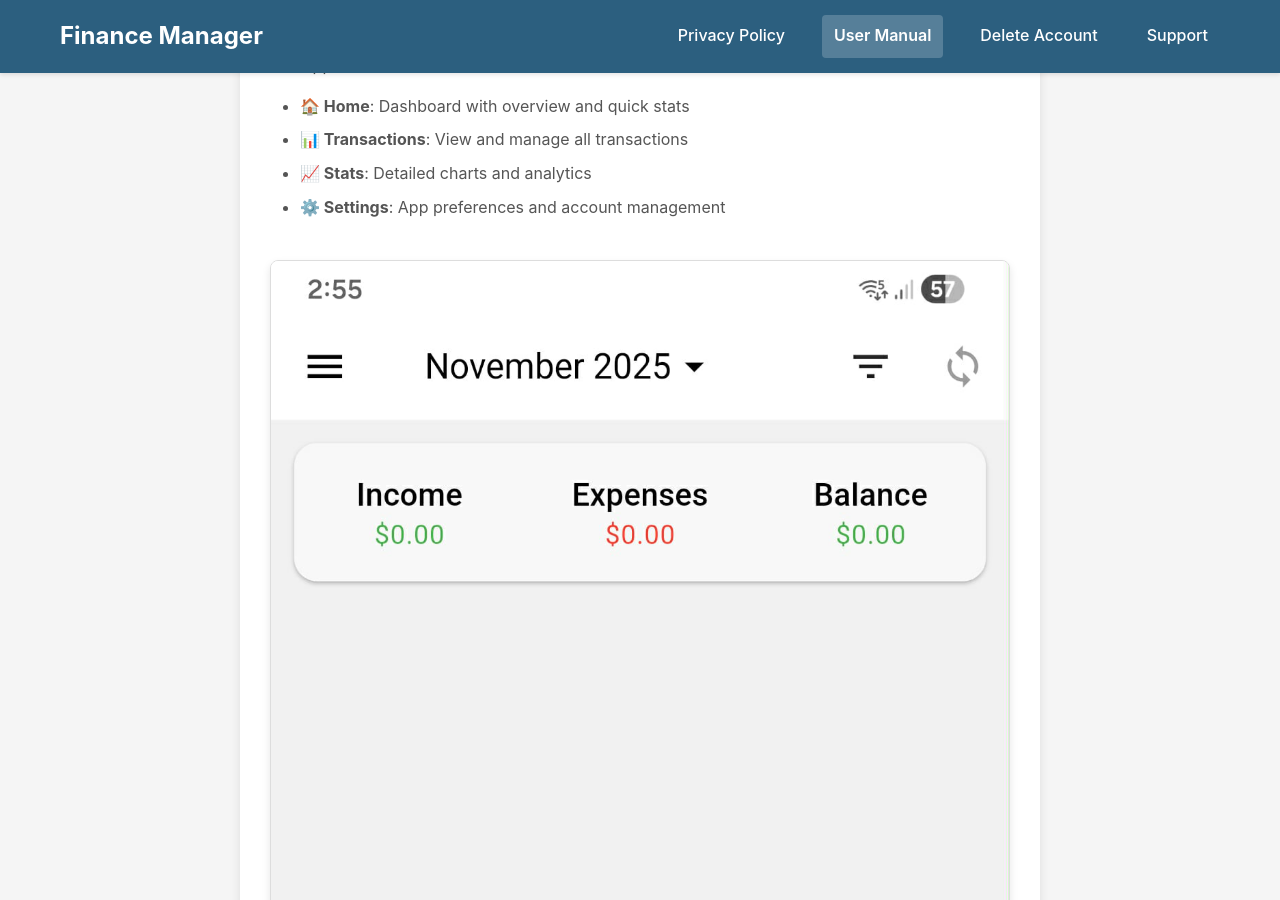
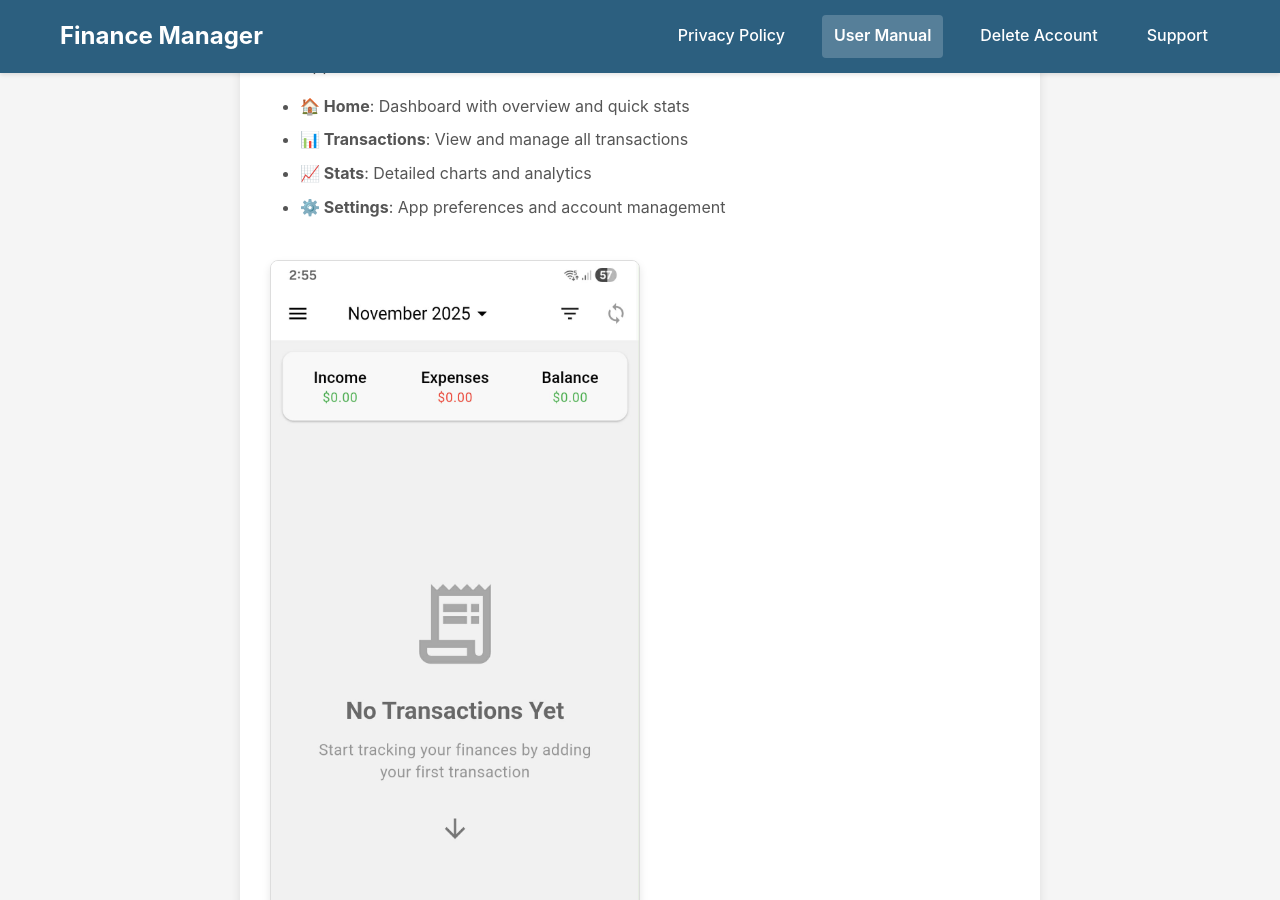
Before and after one commit to aethersolutionsph/finance-manager-user-manual, a Jekyll site: the page built from index.md, in a window 1280 px wide and 900 px high, scrolled down 2090 px. Built offline with Jekyll 4.4.1, drawn with Linux system fonts in a browser that asks for light colours.

Commit message:
Reduce screenshot size to 50% width

```diff
--- a/index.md
+++ b/index.md
@@ -84,7 +84,7 @@ The app has **4 main tabs** at the bottom:
 - **⚙️ Settings**: App preferences and account management
 
 <!-- Screenshot: Welcome screen with navigation tabs -->
-<img src="assets/images/screenshots/home-dashboard.png" alt="App Navigation" style="max-width: 100%; height: auto; border: 1px solid #ddd; border-radius: 8px; margin: 20px 0;">
+<img src="assets/images/screenshots/home-dashboard.png" alt="App Navigation" style="max-width: 50%; height: auto; border: 1px solid #ddd; border-radius: 8px; margin: 20px 0;">
 <!-- *Main navigation showing the 4 tabs at the bottom* -->
 
 ---
@@ -92,7 +92,7 @@ The app has **4 main tabs** at the bottom:
 ## Home Dashboard
 
 <!-- Screenshot: Full home dashboard view -->
-<img src="assets/images/screenshots/home-dashboard.png" alt="Home Dashboard" style="max-width: 100%; height: auto; border: 1px solid #ddd; border-radius: 8px; margin: 20px 0;">
+<img src="assets/images/screenshots/home-dashboard.png" alt="Home Dashboard" style="max-width: 50%; height: auto; border: 1px solid #ddd; border-radius: 8px; margin: 20px 0;">
 <!-- *Home screen showing accounts, transactions, and quick action button* -->
 
 ### What You See
@@ -144,7 +144,7 @@ The app has **4 main tabs** at the bottom:
 ### Adding a Transaction
 
 <!-- Screenshot: Add transaction form -->
-<img src="assets/images/screenshots/add-transaction.png" alt="Add Transaction" style="max-width: 100%; height: auto; border: 1px solid #ddd; border-radius: 8px; margin: 20px 0;">
+<img src="assets/images/screenshots/add-transaction.png" alt="Add Transaction" style="max-width: 50%; height: auto; border: 1px solid #ddd; border-radius: 8px; margin: 20px 0;">
 <!-- *New transaction form showing all input fields* -->
 
 1. **Tap the + Button**
@@ -154,7 +154,7 @@ The app has **4 main tabs** at the bottom:
    - Choose: Expense, Income, or Transfer
 
 <!-- Screenshot: Transaction type selection -->
-<img src="assets/images/screenshots/transaction-types.png" alt="Transaction Types" style="max-width: 100%; height: auto; border: 1px solid #ddd; border-radius: 8px; margin: 20px 0;">
+<img src="assets/images/screenshots/transaction-types.png" alt="Transaction Types" style="max-width: 50%; height: auto; border: 1px solid #ddd; border-radius: 8px; margin: 20px 0;">
 <!-- *Selecting between Expense, Income, and Transfer* -->
 
 3. **Fill in Details**
@@ -174,7 +174,7 @@ The app has **4 main tabs** at the bottom:
 ### Transaction Categories
 
 <!-- Screenshot: Category selection modal -->
-<img src="assets/images/screenshots/category-selection.png" alt="Category Selection" style="max-width: 100%; height: auto; border: 1px solid #ddd; border-radius: 8px; margin: 20px 0;">
+<img src="assets/images/screenshots/category-selection.png" alt="Category Selection" style="max-width: 50%; height: auto; border: 1px solid #ddd; border-radius: 8px; margin: 20px 0;">
 <!-- *Category picker showing all available categories* -->
 
 **Expense Categories:**
@@ -337,7 +337,7 @@ Track your crypto holdings:
 Tap the **📈 Stats** tab at bottom navigation
 
 <!-- Screenshot: Stats screen with charts -->
-<img src="assets/images/screenshots/stats-screen.png" alt="Statistics Dashboard" style="max-width: 100%; height: auto; border: 1px solid #ddd; border-radius: 8px; margin: 20px 0;">
+<img src="assets/images/screenshots/stats-screen.png" alt="Statistics Dashboard" style="max-width: 50%; height: auto; border: 1px solid #ddd; border-radius: 8px; margin: 20px 0;">
 <!-- *Statistics screen showing various charts and insights* -->
 
 ### Available Charts
```
